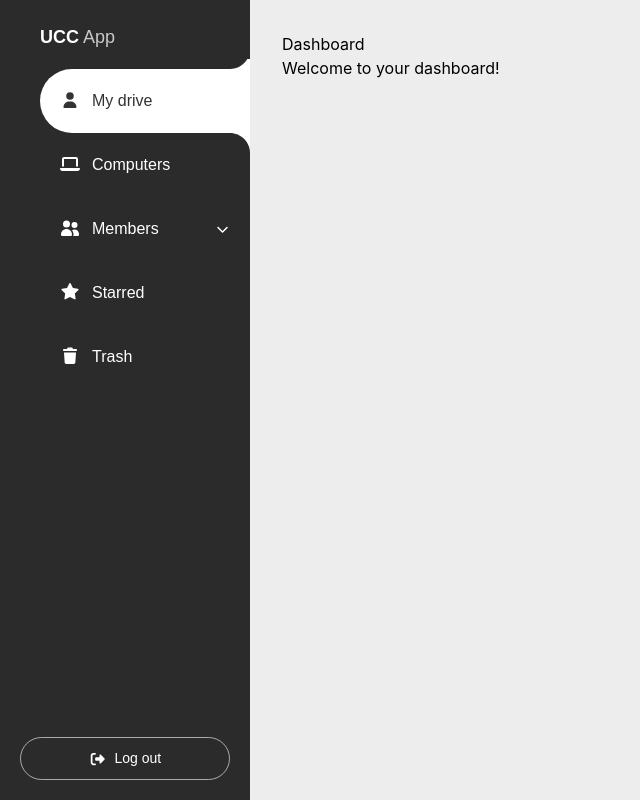
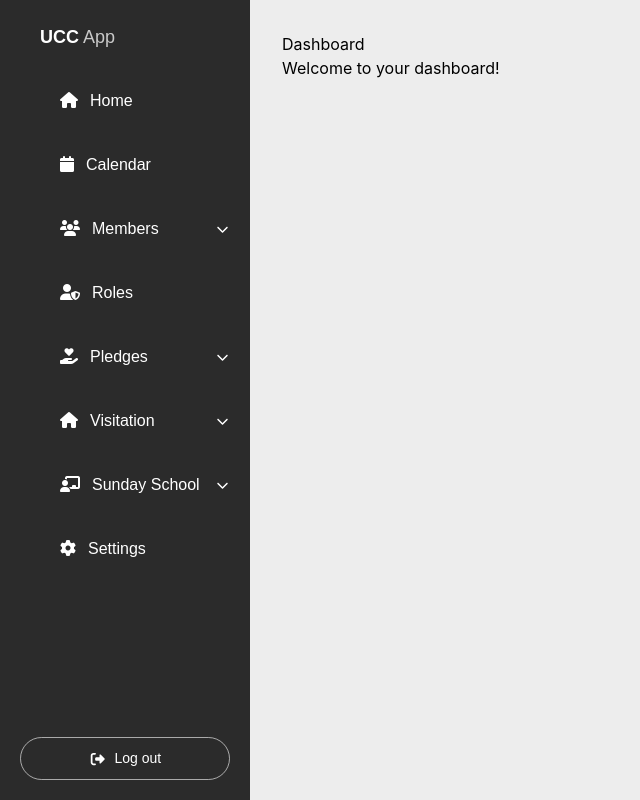
Before and after one commit to madrian31/App_1, a React (Vite) app: page /dashboard in a window 1280 px wide. Shown: the whole page, without its empty margins (0-640 px from the left). Built offline with nearby package versions, Linux system fonts and the light colour scheme.

Commit message:
update sidebar

```diff
--- a/src/components/sidebar/Sidebar.tsx
+++ b/src/components/sidebar/Sidebar.tsx
@@ -1,61 +1,69 @@
 import { useState } from "react";
-import {
-  faUser,
-  faLaptop,
-  faUserGroup,
-  faStar,
-  faTrash,
-  faList,
-  faHandHoldingHeart,
-  faBoxArchive,
-  faRightFromBracket,
-} from "@fortawesome/free-solid-svg-icons";
 import { FontAwesomeIcon } from "@fortawesome/react-fontawesome";
+import { faRightFromBracket } from "@fortawesome/free-solid-svg-icons";
 import { SidebarItem } from "./SidebarItem";
+import { MenuService } from "../../services/menu/MenuService";
+import type {
+  MenuItem,
+  UserAccess,
+} from "../../services/menu/interface/IMenuService";
 import "./sidebar.css";
 
-interface NavChild {
-  label: string;
-  icon: React.ReactNode;
+// Path assumes: src/components/sidebar/Sidebar.tsx -> src/services/menu/...
+// Adjust if your actual folder depth differs.
+
+const menuService = new MenuService();
+
+interface SidebarProps {
+  // Pass the logged-in user's resolved access here (role + department
+  // names). If omitted, MenuService falls back to "no access yet" and
+  // only shows items with no restrictions, to avoid a flash of items
+  // the user isn't allowed to see.
+  userAccess?: UserAccess;
+
+  // Optional: control the active route from outside (e.g. from your
+  // router). If omitted, Sidebar tracks it internally.
+  activePath?: string;
+
+  // Called whenever the user picks a menu item that has a real path.
+  onNavigate?: (path: string) => void;
 }
 
-interface NavItem {
-  label: string;
-  icon: React.ReactNode;
-  children?: NavChild[];
-}
+export function Sidebar({ userAccess, activePath, onNavigate }: SidebarProps) {
+  const menuItems = menuService.getMenuItems(userAccess);
 
-const items: NavItem[] = [
-  { icon: <FontAwesomeIcon icon={faUser} />, label: "My drive" },
-  { icon: <FontAwesomeIcon icon={faLaptop} />, label: "Computers" },
-  {
-    icon: <FontAwesomeIcon icon={faUserGroup} />,
-    label: "Members",
-    children: [
-      { icon: <FontAwesomeIcon icon={faList} />, label: "All members" },
-      { icon: <FontAwesomeIcon icon={faHandHoldingHeart} />, label: "Pledgers" },
-      { icon: <FontAwesomeIcon icon={faBoxArchive} />, label: "Archives" },
-    ],
-  },
-  { icon: <FontAwesomeIcon icon={faStar} />, label: "Starred" },
-  { icon: <FontAwesomeIcon icon={faTrash} />, label: "Trash" },
-];
-
-export function Sidebar() {
-  const [activeLabel, setActiveLabel] = useState("My drive");
+  const [internalActivePath, setInternalActivePath] = useState<string>(
+    activePath ?? ""
+  );
   const [openMenu, setOpenMenu] = useState<string | null>(null);
 
-  const handleParentClick = (label: string) => {
-    setActiveLabel(label);
-    setOpenMenu((current) => (current === label ? null : label));
+  const currentActivePath = activePath ?? internalActivePath;
+
+  const go = (path: string) => {
+    if (!path) return;
+    setInternalActivePath(path);
+    onNavigate?.(path);
   };
 
-  const handleChildKeyDown = (e: React.KeyboardEvent, label: string) => {
+  const handleParentClick = (item: MenuItem) => {
+    if (item.subMenuItems?.length) {
+      setOpenMenu((current) => (current === item.name ? null : item.name));
+      return;
+    }
+    go(item.path);
+    setOpenMenu(null);
+  };
+
+  const handleChildKeyDown = (e: React.KeyboardEvent, path: string) => {
     if (e.key === "Enter" || e.key === " ") {
       e.preventDefault();
-      setActiveLabel(label);
+      go(path);
     }
   };
+
+ const isParentActive = (item: MenuItem) =>
+  (!!item.path && currentActivePath === item.path) ||
+  !!item.subMenuItems?.some((child) => child.path === currentActivePath);
 
   return (
     <div className="sidebar-shell">
@@ -65,43 +73,51 @@ export function Sidebar() {
       </div>
 
       <ul className="sidebar">
-        {items.map((item) => (
+        {menuItems.map((item) => {
+          const hasChildren = !!item.subMenuItems?.length;
+
+          return (
             <SidebarItem
-            key={item.label}
-            icon={item.icon}
-            label={item.label}
-            active={activeLabel === item.label || openMenu === item.label}
-            expandable={!!item.children}
-            expanded={openMenu === item.label}
-            onClick={() =>
-              item.children
-                ? handleParentClick(item.label)
-                : (setActiveLabel(item.label), setOpenMenu(null))
-            }
+              key={item.sortOrder}
+              icon={<i className={item.iconClass} />}
+              label={item.name}
+              active={isParentActive(item) || openMenu === item.name}
+              expandable={hasChildren}
+              expanded={openMenu === item.name}
+              onClick={() => handleParentClick(item)}
               submenu={
-              item.children ? (
+                hasChildren ? (
                   <ul className="sidebar-submenu">
-                  {item.children.map((child) => (
+                    {item.subMenuItems!.map((child) => (
                       <li
-                      key={child.label}
+                        key={child.sortOrder}
                         className={`sidebar-subitem ${
-                        activeLabel === child.label ? "sidebar-subitem--active" : ""
+                          currentActivePath === child.path
+                            ? "sidebar-subitem--active"
+                            : ""
                         }`}
                         role="button"
                         tabIndex={0}
-                      aria-current={activeLabel === child.label ? "page" : undefined}
-                      onClick={() => setActiveLabel(child.label)}
-                      onKeyDown={(e) => handleChildKeyDown(e, child.label)}
+                        aria-current={
+                          currentActivePath === child.path ? "page" : undefined
+                        }
+                        onClick={() => go(child.path)}
+                        onKeyDown={(e) => handleChildKeyDown(e, child.path)}
                       >
-                      <span className="sidebar-subitem__icon">{child.icon}</span>
-                      <span className="sidebar-subitem__label">{child.label}</span>
+                        <span className="sidebar-subitem__icon">
+                          <i className={child.iconClass} />
+                        </span>
+                        <span className="sidebar-subitem__label">
+                          {child.name}
+                        </span>
                       </li>
                     ))}
                   </ul>
                 ) : null
               }
             />
-        ))}
+          );
+        })}
       </ul>
 
       <div className="sidebar-footer">
--- /dev/null
+++ b/src/services/menu/MenuService.ts
@@ -0,0 +1,140 @@
+import type { IMenuService, MenuItem, UserAccess } from './interface/IMenuService';
+
+// Users with this role always see every menu item, regardless of department.
+const ADMIN_ROLE = 'admin';
+
+export class MenuService implements IMenuService {
+    private menuItems: MenuItem[] = [
+        { sortOrder: 1, name: 'Home', iconClass: 'fa-solid fa-house', path: '/home' },
+
+        { sortOrder: 2, name: 'Calendar', iconClass: 'fa-solid fa-calendar', path: '/calendar' },
+
+        {
+            sortOrder: 10, name: 'Members', iconClass: 'fa-solid fa-users', path: '',
+            subMenuItems: [
+                { sortOrder: 11, name: 'All Members', iconClass: 'fa-solid fa-list', path: '/AllMembers' },
+                { sortOrder: 12, name: 'Pledgers', iconClass: 'fa-solid fa-hand-holding-heart', path: '/PledgesMembers' },
+                { sortOrder: 19, name: 'Archives', iconClass: 'fa-solid fa-box', path: '/ArchivesMembers' }
+            ]
+        },
+
+        { sortOrder: 20, name: 'Roles', iconClass: 'fa-solid fa-user-shield', path: '/Roles' },
+
+        {
+            sortOrder: 30, name: 'Pledges', iconClass: 'fa-solid fa-hand-holding-heart', path: '/pledges',
+            subMenuItems: [
+                { sortOrder: 31, name: 'All Pledges', iconClass: 'fa-solid fa-list', path: '/pledges' },
+                { sortOrder: 32, name: 'Report', iconClass: 'fa-solid fa-chart-bar', path: '/pledges/report' },
+                { sortOrder: 33, name: 'Ledger', iconClass: 'fa-solid fa-book', path: '/ledger' }
+            ]
+        },
+
+        {
+            sortOrder: 40, name: 'Visitation', iconClass: 'fa-solid fa-house', path: '',
+            subMenuItems: [
+                { sortOrder: 41, name: 'All Visitations', iconClass: 'fa-solid fa-list', path: '/Visitation/Visitation' },
+                { sortOrder: 42, name: 'Visitation Report', iconClass: 'fa-solid fa-chart-bar', path: '/Visitation/VisitationReport' }
+            ]
+        },
+
+       {
+            sortOrder: 50, name: 'Sunday School', iconClass: 'fa-solid fa-chalkboard-user', path: '',
+            subMenuItems: [
+                { sortOrder: 51, name: 'Attendance', iconClass: 'fa-solid fa-calendar-check', path: '/SundaySchool/SundaySchoolAttendance' },
+                { sortOrder: 52, name: 'Line Up', iconClass: 'fa-solid fa-users-line', path: '/SundaySchool/SundaySchoolLineUp' },
+                { sortOrder: 53, name: 'Savings', iconClass: 'fa-solid fa-piggy-bank', path: '/SundaySchool/SundaySchool' },
+                { sortOrder: 54, name: 'Ledger', iconClass: 'fa-solid fa-book', path: '/SundaySchool//SundaySchoolLedger' },
+                { sortOrder: 55, name: 'Report', iconClass: 'fa-solid fa-chart-bar', path: '/SundaySchool/report' },
+            ]
+        },
+
+        // { sortOrder: 60, name: 'Profile', iconClass: 'fa-solid fa-user', path: '/profile' },
+        { sortOrder: 70, name: 'Settings', iconClass: 'fa-solid fa-gear', path: '/settings' }
+    ];
+
+    getMenuItems(userAccess?: UserAccess): MenuItem[] {
+        // No access info yet (still loading the user's profile) — show only
+        // items that have no restriction at all, to avoid a flash of items
+        // the user isn't actually allowed to see.
+        const access = userAccess ?? { role: '', departments: [], departmentNames: [] };
+        return this.filterItems(this.menuItems, access);
+    }
+
+    private hasAccess(item: MenuItem, access: UserAccess): boolean {
+        if (access.role?.toLowerCase() === ADMIN_ROLE) return true;
+
+        const hasRoleRule = !!item.allowedRoles;
+        const hasDeptRule = !!item.allowedDepartments;
+
+        const roleMatch = hasRoleRule
+            && item.allowedRoles!.some(r => r.toLowerCase() === access.role?.toLowerCase());
+        const deptMatch = hasDeptRule
+            && access.departmentNames.some(name => item.allowedDepartments!.includes(name));
+
+        // No restrictions at all -> visible to everyone.
+        if (!hasRoleRule && !hasDeptRule) return true;
+
+        // Both rules set on the same item -> satisfying EITHER one is enough
+        // (e.g. Moderators should see "Members" even without a Membership
+        // department, and Membership-department users should see it even
+        // without the Moderator role).
+        if (hasRoleRule && hasDeptRule) return roleMatch || deptMatch;
+
+        // Only one rule set -> that rule alone decides.
+        return hasRoleRule ? roleMatch : deptMatch;
+    }
+
+    private filterItems(items: MenuItem[], access: UserAccess): MenuItem[] {
+        return items
+            .filter(item => this.hasAccess(item, access))
+            .map(item => {
+                if (!item.subMenuItems) return item;
+                return { ...item, subMenuItems: this.filterItems(item.subMenuItems, access) };
+            })
+            // Drop group headers (empty path) that ended up with no visible children
+            .filter(item => item.path !== '' || (item.subMenuItems && item.subMenuItems.length > 0));
+    }
+
+    private findMenuItem(sortOrder: number, items: MenuItem[] = this.menuItems): MenuItem | undefined {
+        for (const item of items) {
+            if (item.sortOrder === sortOrder) {
+                return item;
+            }
+            if (item.subMenuItems) {
+                const found = this.findMenuItem(sortOrder, item.subMenuItems);
+                if (found) {
+                    return found;
+                }
+            }
+        }
+        return undefined;
+    }
+
+    home(sortOrder: number): MenuItem {
+        return this.findMenuItem(sortOrder) ?? this.menuItems[0];
+    }
+
+    members(sortOrder: number): MenuItem {
+        return this.findMenuItem(sortOrder) ?? this.menuItems[0];
+    }
+
+    pledges(sortOrder: number): MenuItem {
+        return this.findMenuItem(sortOrder) ?? this.menuItems[0];
+    }
+
+    profile(sortOrder: number): MenuItem {
+        return this.findMenuItem(sortOrder) ?? this.menuItems[0];
+    }
+
+    settings(sortOrder: number): MenuItem {
+        return this.findMenuItem(sortOrder) ?? this.menuItems[0];
+    }
+
+    sundaySchool(sortOrder: number): MenuItem {
+        return this.findMenuItem(sortOrder) ?? this.menuItems[0];
+    }
+
+    visitation(sortOrder: number): MenuItem {
+        return this.findMenuItem(sortOrder) ?? this.menuItems[0];
+    }
+}
--- /dev/null
+++ b/src/services/menu/interface/IMenuService.ts
@@ -0,0 +1,37 @@
+export interface MenuItem {
+    sortOrder: number;
+    name: string;
+    iconClass: string;
+    subMenuItems?: MenuItem[];
+    path: string;
+
+    // Optional access restrictions.
+    // - Omit both = visible to everyone.
+    // - allowedRoles: user.role must match one of these (case-insensitive).
+    // - allowedDepartments: user must belong to a department whose `name`
+    //   (from the DEPARTMENTS collection) matches one of these.
+    // - If both are set, user must satisfy BOTH conditions.
+    allowedRoles?: string[];
+    allowedDepartments?: string[];
+}
+
+// Mirrors one entry of USERS/{uid}.departments in Firestore.
+export interface DepartmentMembership {
+    departmentId: string;
+    position: string;
+}
+
+// Resolved access info for the currently logged-in user.
+export interface UserAccess {
+    role: string;                        // e.g. "Admin"
+    departments: DepartmentMembership[];  // raw data from the user doc
+    departmentNames: string[];            // departmentId's resolved to DEPARTMENTS.name, for menu matching
+}
+
+export interface IMenuService {
+    getMenuItems(userAccess?: UserAccess): MenuItem[];
+    home(sortOrder: number): MenuItem;
+    profile(sortOrder: number): MenuItem;
+    settings(sortOrder: number): MenuItem;
+    pledges(sortOrder: number): MenuItem;
+}
```
Lines whose indentation alone changed are shown as unchanged.
